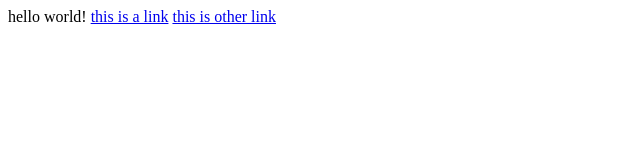
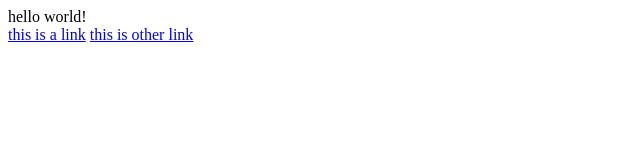
Before and after one commit to canteen-ns/canteen-ns.github.io, a plain HTML site: page index.html in a window 1280 px wide. Shown: the whole page, without its empty margins (0-640 px from the left). Drawn offline with Linux system fonts and the light colour scheme.

Commit message:
Update index.html

```diff
--- a/index.html
+++ b/index.html
@@ -4,7 +4,7 @@
     <title>canteen-ns's github pages</title>
   </head>
   <body>
-    hello world!
+    hello world!<br>
     <a href="test.html">this is a link</a>
     <a href="html/test.html">this is other link</a>
   </body>
```
